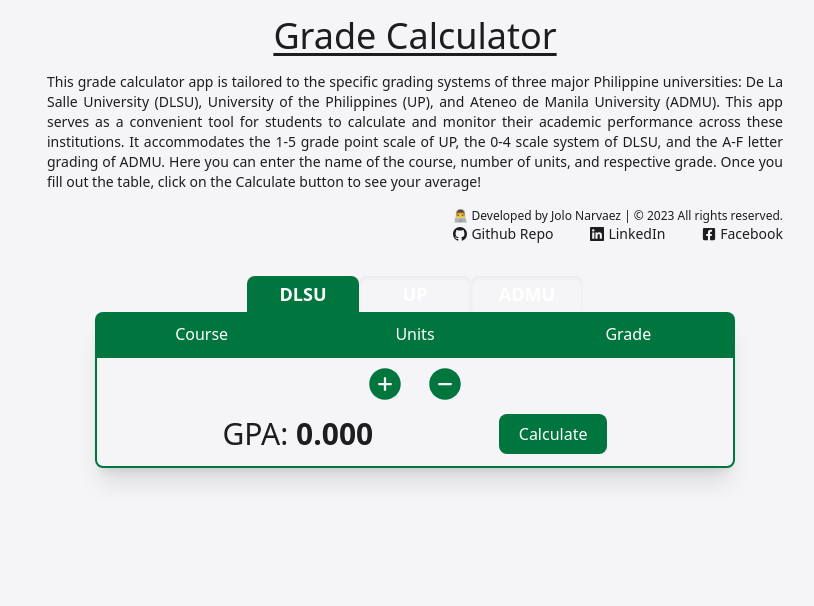
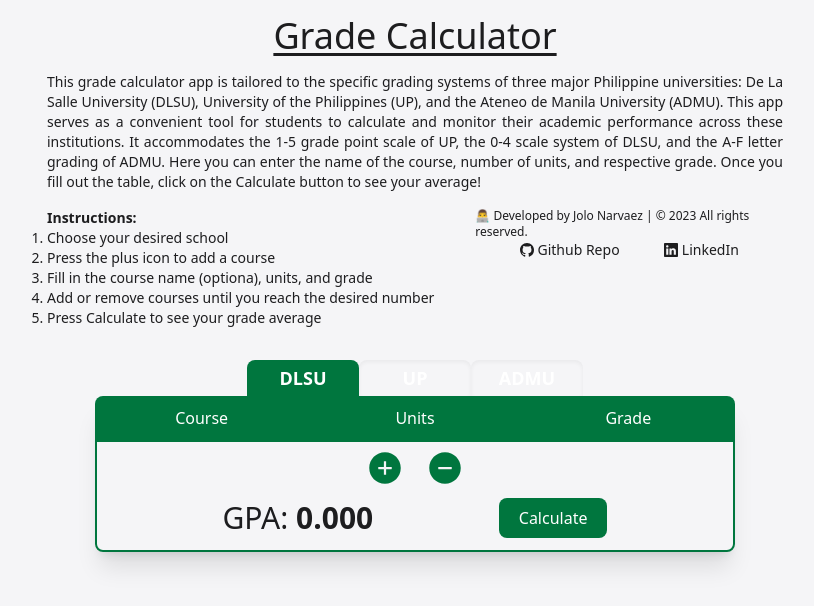
Before and after one commit to jolonarvaez/grade-calculator, a Next.js app: page / in a window 1280 px wide. Shown: the top 606 px of the page, without its empty margins (225-1039 px from the left). Built offline with nearby package versions, Linux system fonts and the light colour scheme.

Commit message:
updated description component

```diff
--- a/components/Description.tsx
+++ b/components/Description.tsx
@@ -1,5 +1,4 @@
-import { FaFacebookSquare} from "react-icons/fa";
-import { BsLinkedin, BsGithub } from "react-icons/bs"
+import { BsLinkedin, BsGithub } from "react-icons/bs";
 
 export default function Description() {
   return (
@@ -10,7 +9,7 @@
       <p className="text-justify text-sm">
         This grade calculator app is tailored to the specific grading systems of
         three major Philippine universities: De La Salle University (DLSU),
-        University of the Philippines (UP), and Ateneo de Manila University
+        University of the Philippines (UP), and the Ateneo de Manila University
         (ADMU). This app serves as a convenient tool for students to calculate
         and monitor their academic performance across these institutions. It
         accommodates the 1-5 grade point scale of UP, the 0-4 scale system of
@@ -18,12 +17,22 @@
         the course, number of units, and respective grade. Once you fill out the
         table, click on the Calculate button to see your average!
       </p>
-      <div className="flex justify-end text-xs text-mono">
-        <div>
+      <div className="flex md:flex-row flex-col justify-between text-xs gap-4">
+        <div className="lg:w-3/5 w-full text-sm">
+          <div className="font-bold">Instructions:</div>
+          <ol className="list-decimal">
+            <li>Choose your desired school</li>
+            <li>Press the plus icon to add a course</li>
+            <li>Fill in the course name (optiona), units, and grade</li>
+            <li>Add or remove courses until you reach the desired number</li>
+            <li>Press Calculate to see your grade average</li>
+          </ol>
+        </div>
+        <div className="">
           <div>👨‍💻 Developed by Jolo Narvaez | © 2023 All rights reserved.</div>
-          <div className="flex justify-between text-sm">
+          <div className="flex justify-evenly text-sm">
             <div className="flex space-x-1">
-              <BsGithub className="my-auto"/>
+              <BsGithub className="my-auto" />
               <a
                 className="hover:underline hover:text-gray-400"
                 href="https://github.com/jolonarvaez/grade-calculator"
@@ -32,21 +41,12 @@
               </a>
             </div>
             <div className="flex space-x-1">
-              <BsLinkedin className="my-auto"/>
+              <BsLinkedin className="my-auto" />
               <a
                 className="hover:underline hover:text-gray-400"
                 href="https://www.linkedin.com/in/jose-wilfredo-narvaez-8692aa21a/"
               >
                 LinkedIn
-              </a>
-            </div>
-            <div className="flex space-x-1">
-              <FaFacebookSquare className="my-auto space-x-1"/>
-              <a
-                className="hover:underline hover:text-gray-400"
-                href="https://www.facebook.com/jolo.narvaez.5/"
-              >
-                Facebook
               </a>
             </div>
           </div>
--- a/components/Row.tsx
+++ b/components/Row.tsx
@@ -23,7 +23,7 @@
     <div className="flex py-2.5 border-b my-1">
       <div className="w-1/3">
         <input
-          className="placeholder:text-sm w-32 bg-material-white"
+          className="placeholder:text-sm w-28 md:w-32 bg-material-white"
           type="text"
           placeholder="Enter Course Name"
         />
```
